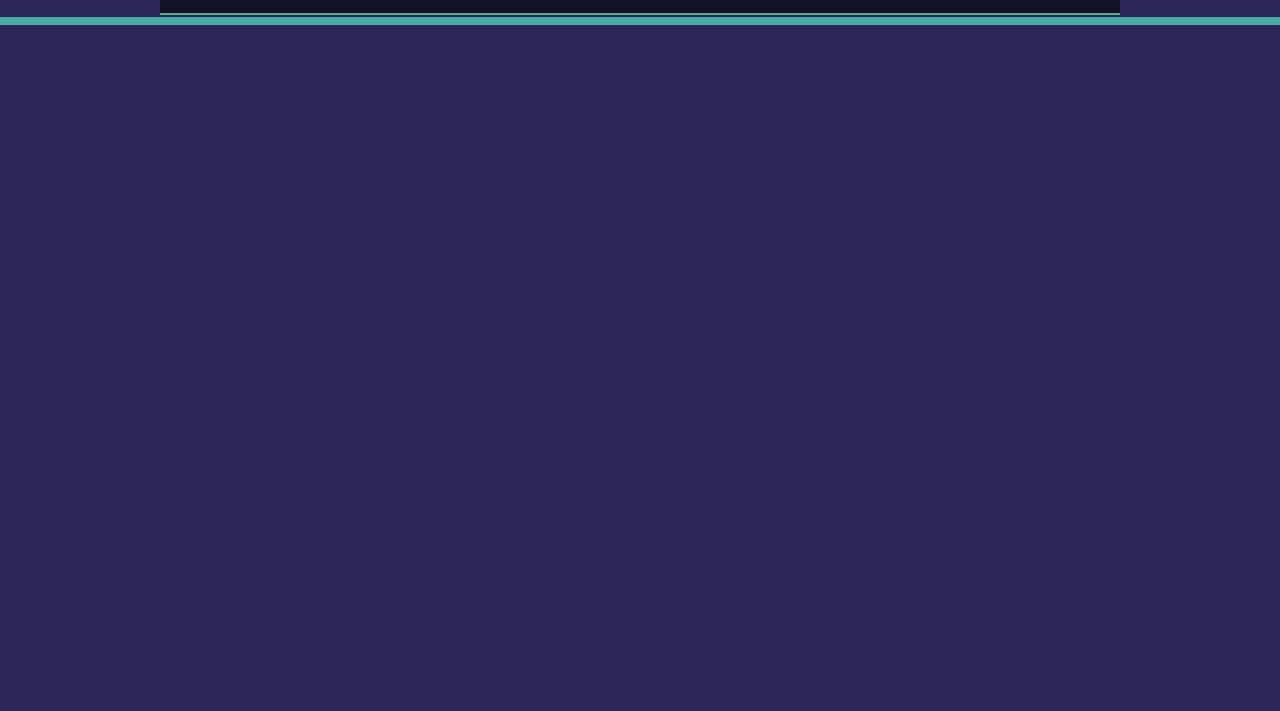
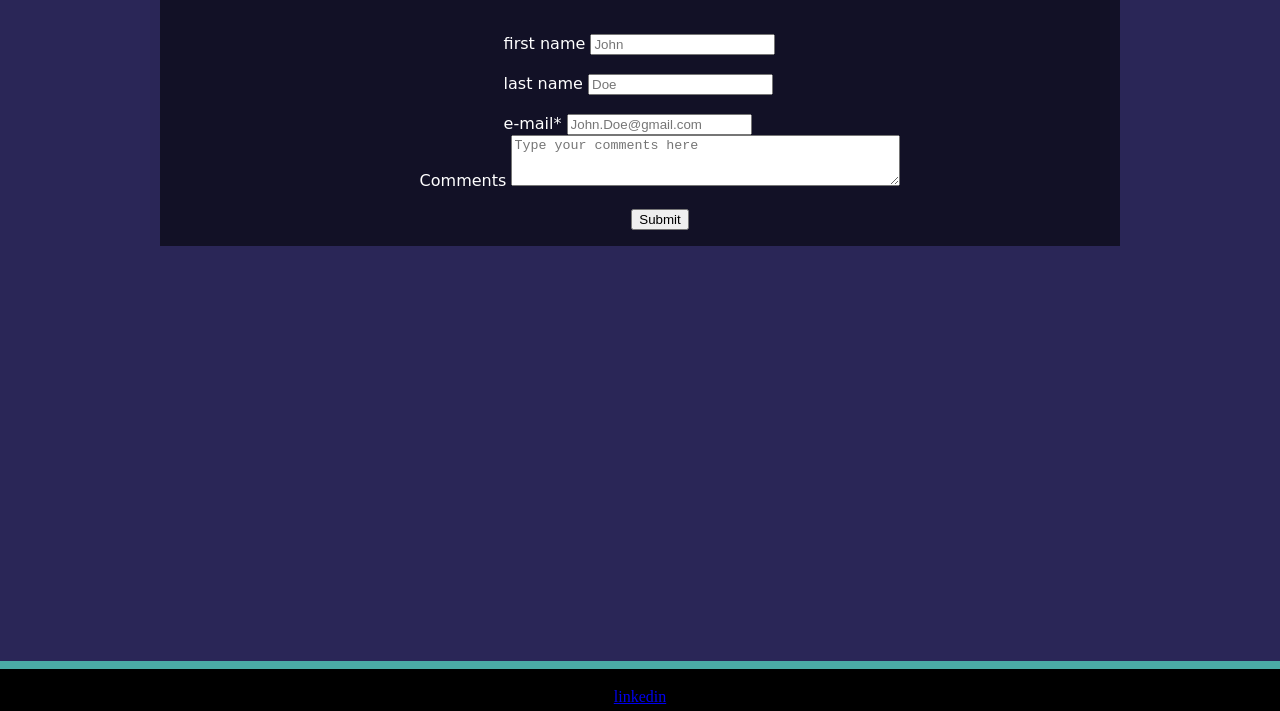
Before and after one commit to adrianromero13/Portfolio-homework, a plain HTML site: page contact.html in a window 1280 px wide. Shown: the part 157-868 px from the top of the page. Before the commit the page ends 800 px from the top, so only its background shows below. Drawn offline with Linux system fonts and the light colour scheme; a web font is replaced by a local one.

Commit message:
added new styles for Contact.html updated layout in contact.html

```diff
--- a/assets/css/style.css
+++ b/assets/css/style.css
@@ -10,8 +10,7 @@ body {
 /* using wrapper (from footer tips) to ensure footer is always at the bottom of the visible page*/
 /* -50px margin-bottom gives a height of 50px for the space of the footer */
 .wrapper {
-    min-height: 100%;
-    margin-bottom: -50px;
+        min-height: calc(100vh - 50px);
 }
 
 /* Header box */
@@ -115,6 +114,7 @@ header a {
     left: 1px;
     width: 30%;
     height: auto;
+    box-shadow: 10px 10px 5px rgba(245, 245, 245, 0.452);
 }
 
 /* all p elements within the div element containing class 'bio-text' will contain these styles.*/
@@ -134,9 +134,44 @@ header a {
 footer {
     border-top: 8px solid #4aaaa5;
     background-color: rgb(0,0,0);
+    clear: both;
+    padding-top: 1px;
+    text-align: center;
+    margin: auto;
+    width: 100%;
+    margin-bottom: -50px;
+    height: 50px;
+    color: rgb(255, 255, 255,);
 
 }
 
-.footer, .push {
+.footer,
+footer a,
+footer h4 {
+    display: block;
+    position: relative;
+    color:  rgb(255, 255, 255,);
+    box-sizing: border-box;
+    content: '';
+    display: table;
+    clear: both;
+    text-align: center;
+    margin: auto;
+}
+
+
+.footer,
+.push {
   height: 50px;
 }
+
+.personal-info {
+    margin: auto;
+    align-content: center;
+
+}
+ul {
+    list-style-type: none;
+    text-align: center;
+
+}
--- a/contact.html
+++ b/contact.html
@@ -9,12 +9,13 @@
     <link rel="stylesheet" href="./assets/css/style.css">
 </head>
 <body>
+    <div class="wrapper">
         <header class="clearfix">
 
             <div class="header-content">
 
                 <div class="my-name" id="header-text">
-                <h2>Contact</h2>
+                    <h2>Adrian Romero</h2>
                 </div>
 
                 <div class="header-links">
@@ -26,20 +27,65 @@
             </div>
 
         </header>
-
-    <br>
         <div class="content-box">
             <div id="content-title">
                 <h2>Contact</h2>
             </div>
+
+            <br>
+
             <div class="bio-text">
 
-                <div>
+                <form class="personal-info">
+                    <ul>
+
+                        <li>
+                            <p>
+                                <label for="first_name">first name</label>
+                                <input type="text" name="first_name" placeholder="John">
+                            </p>
+                            <br>
+
+                            <p>
+                                <label for="last_name">last name</label>
+                                <input type="text" name="last_name" placeholder="Doe">
+                            </p>
+                            <br>
+
+                            <p>
+                                <label for="email">e-mail<span class="req">*</span></label>
+                                <input type="text" name="email" placeholder="John.Doe@gmail.com">
+                            </p>
+                        </li>
+
+                        <li>
+                           <div class="divider"></div>
+                        </li>
+                        <li>
+                            <label for="comments">Comments</label>
+                            <textarea cols="46" rows="3" name="comments" placeholder="Type your comments here"></textarea>
+                        </li>
+                        <br>
+                        <li>
+                            <input class="btn submit-btn" type="submit" value="Submit" />
+                        </li>
+
 
                     </div>
+
+                    </ul>
+                </form>
             </div>
 
         </div>
-        <footer>
 
+        <div class="push"></div>
+    </div>
+
+    <br>
+    <footer class="footer">
+        <div>
+            <h4><strong>Adrian Romero 2019 Portfolio</strong></h4>
+            <a href="https://www.linkedin.com/in/adrian-romero-b185b598/">linkedin</a>
+        </div>
     </footer>
```
Also changed, not shown: index.html (+5 -3 lines), portfolio.html (+53 -0 lines). Lines whose indentation alone changed are shown as unchanged.
